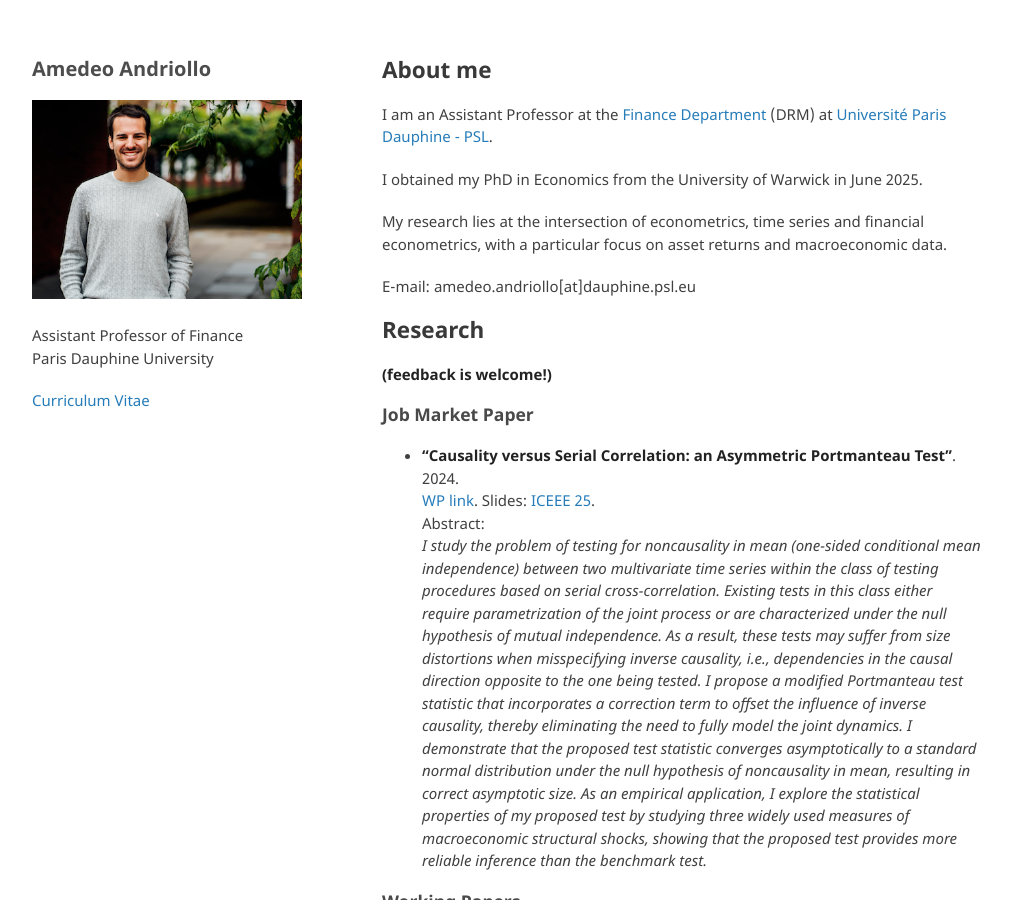
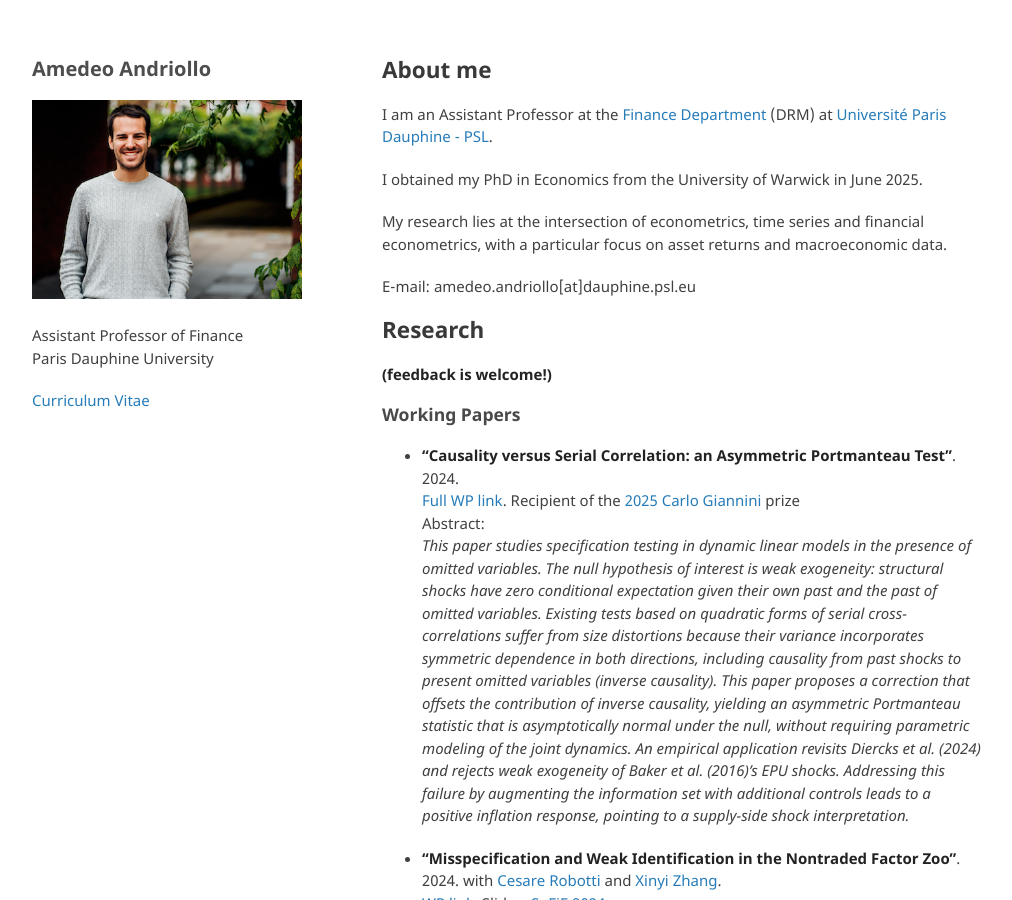
Before and after one commit to amandri/amandri.github.io, a Jekyll site: the page built from index.md, in a window 1280 px wide and 900 px high. Shown: the whole window, without its empty margins (133-1145 px from the left). Built offline with Jekyll 4.4.1, drawn with Linux system fonts in a browser that asks for light colours; the repository's description, which GitHub fills in, is left out; our own code applies the rules of GitHub Pages for plain Markdown files.

Commit message:
Revise job market paper and working papers sections
Updated the job market paper section to reflect the new title and abstract. Adjusted the working papers section for clarity and consistency.

```diff
--- a/index.md
+++ b/index.md
@@ -16,14 +16,12 @@ E-mail: amedeo.andriollo[at]dauphine.psl.eu
 
 **(feedback is welcome!)**
 
-### Job Market Paper
+### Working Papers
 
 - **"Causality versus Serial Correlation: an Asymmetric Portmanteau Test"**. 2024. \
-[WP link](assets/pdf/JMP_Andriollo.pdf). Slides: [ICEEE 25](assets/pdf/Causality_vs_SerialCorr.pdf).\
+[Full WP link](assets/pdf/causalityvsserial.pdf). Recipient of the [2025 Carlo Giannini](https://www.side-iea.it/events/conferences/iceee-2025) prize \
 Abstract: \
-*I study the problem of testing for noncausality in mean (one-sided conditional mean independence) between two multivariate time series within the class of testing procedures based on serial cross-correlation. Existing tests in this class either require parametrization of the joint process or are characterized under the null hypothesis of mutual independence. As a result, these tests may suffer from size distortions when misspecifying inverse causality, i.e., dependencies in the causal direction opposite to the one being tested. I propose a modified Portmanteau test statistic that incorporates a correction term to offset the influence of inverse causality, thereby eliminating the need to fully model the joint dynamics. I demonstrate that the proposed test statistic converges asymptotically to a standard normal distribution under the null hypothesis of noncausality in mean, resulting in correct asymptotic size. As an empirical application, I explore the statistical properties of my proposed test by studying three widely used measures of macroeconomic structural shocks, showing that the proposed test provides more reliable inference than the benchmark test.*
-
-### Working Papers
+*This paper studies specification testing in dynamic linear models in the presence of omitted variables. The null hypothesis of interest is weak exogeneity: structural shocks have zero conditional expectation given their own past and the past of omitted variables. Existing tests based on quadratic forms of serial cross-correlations suffer from size distortions because their variance incorporates symmetric dependence in both directions, including causality from past shocks to present omitted variables (inverse causality). This paper proposes a correction that offsets the contribution of inverse causality, yielding an asymmetric Portmanteau statistic that is asymptotically normal under the null, without requiring parametric modeling of the joint dynamics. An empirical application revisits Diercks et al. (2024) and rejects weak exogeneity of Baker et al. (2016)’s EPU shocks. Addressing this failure by augmenting the information set with additional controls leads to a positive inflation response, pointing to a supply-side shock interpretation.*
 
 - **"Misspecification and Weak Identification in the Nontraded Factor Zoo"**. 2024. with [Cesare Robotti](https://www.cesarerobotti.com) and [Xinyi Zhang](https://warwick.ac.uk/fac/soc/wbs/subjects/finance/faculty1/phd_students/xinyi-zhang/). \
 [WP link](assets/pdf/ARZ-3.pdf). Slides: [SoFiE 2024](https://www.dropbox.com/scl/fi/j1mg11h6q6nuqrlj16ire/nontraded_sofie24.pdf?rlkey=bp1vgedtnbz2vswbyg3b6zrab&dl=0). \
```
